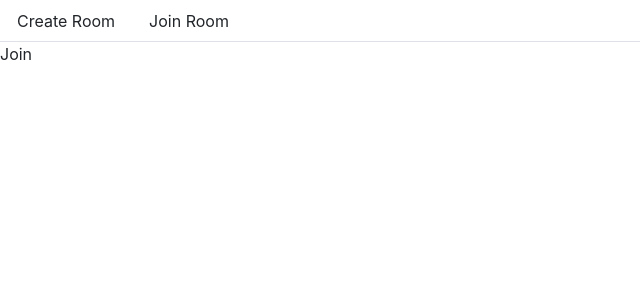
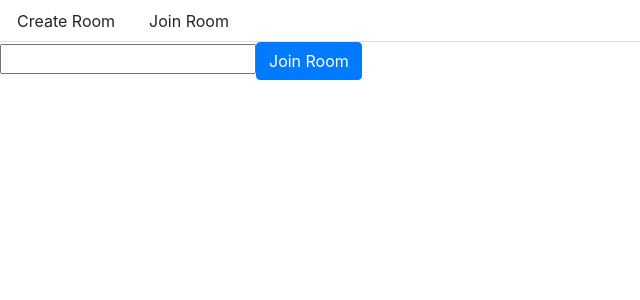
Before and after one commit to ganyavhad/housie-frontend, an Angular app: page /table in a window 1280 px wide. Both pictures are taken after a click on the item "Join Room". Shown: the top 300 px of the page, without its empty margins (0-640 px from the left). Built offline with nearby package versions, Linux system fonts and the light colour scheme.

Commit message:
basic routing and integration done for table

```diff
--- a/src/app/api.service.ts
+++ b/src/app/api.service.ts
@@ -14,7 +14,18 @@ export class ApiService {
   }
   createRoom() {
     let user = localStorage.getItem('user');
-    let userId = JSON.parse(user)
+    let userId = JSON.parse(user)._id
     return this.httpClient.post(environment.serverUrl + '/room/createRoom', { _id: userId, maxPlayer: 2 });
   }
+  startGame(data) {
+    let user = localStorage.getItem('user');
+    let userId = JSON.parse(user)._id
+    return this.httpClient.post(environment.serverUrl + '/room/startGame', { _id: userId, roomId: data.roomId });
+  }
+  joinRoom(data) {
+    let user = localStorage.getItem('user');
+    let userId = JSON.parse(user)._id
+    console.log("aaaaaaa", { _id: userId, roomId: data.roomId })
+    return this.httpClient.post(environment.serverUrl + '/room/joinRoom', { _id: userId, roomId: data.roomId });
+  }
 }
--- a/src/app/app.module.ts
+++ b/src/app/app.module.ts
@@ -8,11 +8,12 @@ import { TableComponent } from './table/table.component';
 import { SocketioService } from './socketio.service';
 import { LoginComponent } from './login/login.component';
 import { InsideTableComponent } from './inside-table/inside-table.component';
+import { FormsModule, ReactiveFormsModule } from '@angular/forms';
 
 @NgModule({
   declarations: [AppComponent, TableComponent, LoginComponent, InsideTableComponent],
-  imports: [BrowserModule, AppRoutingModule, HttpClientModule],
+  imports: [BrowserModule, AppRoutingModule, HttpClientModule, FormsModule],
   providers: [SocketioService],
   bootstrap: [AppComponent],
 })
-export class AppModule {}
+export class AppModule { }
--- a/src/app/login/login.component.ts
+++ b/src/app/login/login.component.ts
@@ -18,7 +18,7 @@ export class LoginComponent implements OnInit {
       (res: any) => {
         console.log(res);
         localStorage.setItem('user', JSON.stringify(res));
-        this.router.navigate(['/inside-table']);
+        this.router.navigate(['/table']);
       },
       (err) => {
         console.log(err);
--- a/src/app/table/table.component.html
+++ b/src/app/table/table.component.html
@@ -10,9 +10,14 @@
 </div>
 <div>
     <div *ngIf="type == 'Create'">
-        <button class="btn btn-primary" (click)="createRoom()">Create Room</button>
+        <button class="btn btn-primary" *ngIf="!roomCreated" (click)="createRoom()">Create Room</button>
+        <button class="btn btn-primary" *ngIf="roomCreated" (click)="createRoom()">Start Game</button>
     </div>
     <div *ngIf="type == 'Join'">
-        Join
+        <div *ngIf="!roomJoined">
+            <input [(ngModel)]="roomId" type="text">
+            <button class="btn btn-primary" (click)="joinRoom(roomId)">Join Room</button>
+        </div>
+        <label for="" *ngIf="roomJoined">Game will be start soon</label>
     </div>
 </div>
--- a/src/app/table/table.component.ts
+++ b/src/app/table/table.component.ts
@@ -1,5 +1,7 @@
 import { Component, OnInit } from '@angular/core';
 import { ApiService } from '../api.service';
+import { Router } from '@angular/router';
+import { FormGroup, FormControl, Validators } from '@angular/forms';
 
 @Component({
   selector: 'app-table',
@@ -7,13 +9,18 @@ import { ApiService } from '../api.service';
   styleUrls: ['./table.component.scss'],
 })
 export class TableComponent implements OnInit {
+  form: FormGroup
   type: String
   roomCreated: Boolean
+  roomId: Number
+  roomJoined: Boolean
+  roomData: {}
   constructor(
-    public apiService: ApiService) { }
+    public apiService: ApiService, private router: Router) { }
 
   ngOnInit() {
     this.type = 'Create'
+    this.roomJoined = false
   }
   select(type) {
     this.type = type
@@ -24,6 +31,7 @@ export class TableComponent implements OnInit {
     this.apiService.createRoom().subscribe(
       (res: any) => {
         this.roomCreated = true
+        this.roomData = res
         console.log(res);
       },
       (err) => {
@@ -31,4 +39,24 @@ export class TableComponent implements OnInit {
       }
     );
   }
+  startGame() {
+    this.apiService.startGame(this.roomData).subscribe(
+      (res: any) => {
+        this.router.navigate(['/inside-table']);
+      },
+      (err) => {
+        console.log(err);
+      }
+    );
+  }
+  joinRoom(roomId) {
+    this.apiService.joinRoom({ roomId: roomId }).subscribe(
+      (res: any) => {
+        this.roomJoined = true
+      },
+      (err) => {
+        console.log(err);
+      }
+    );
+  }
 }
```
